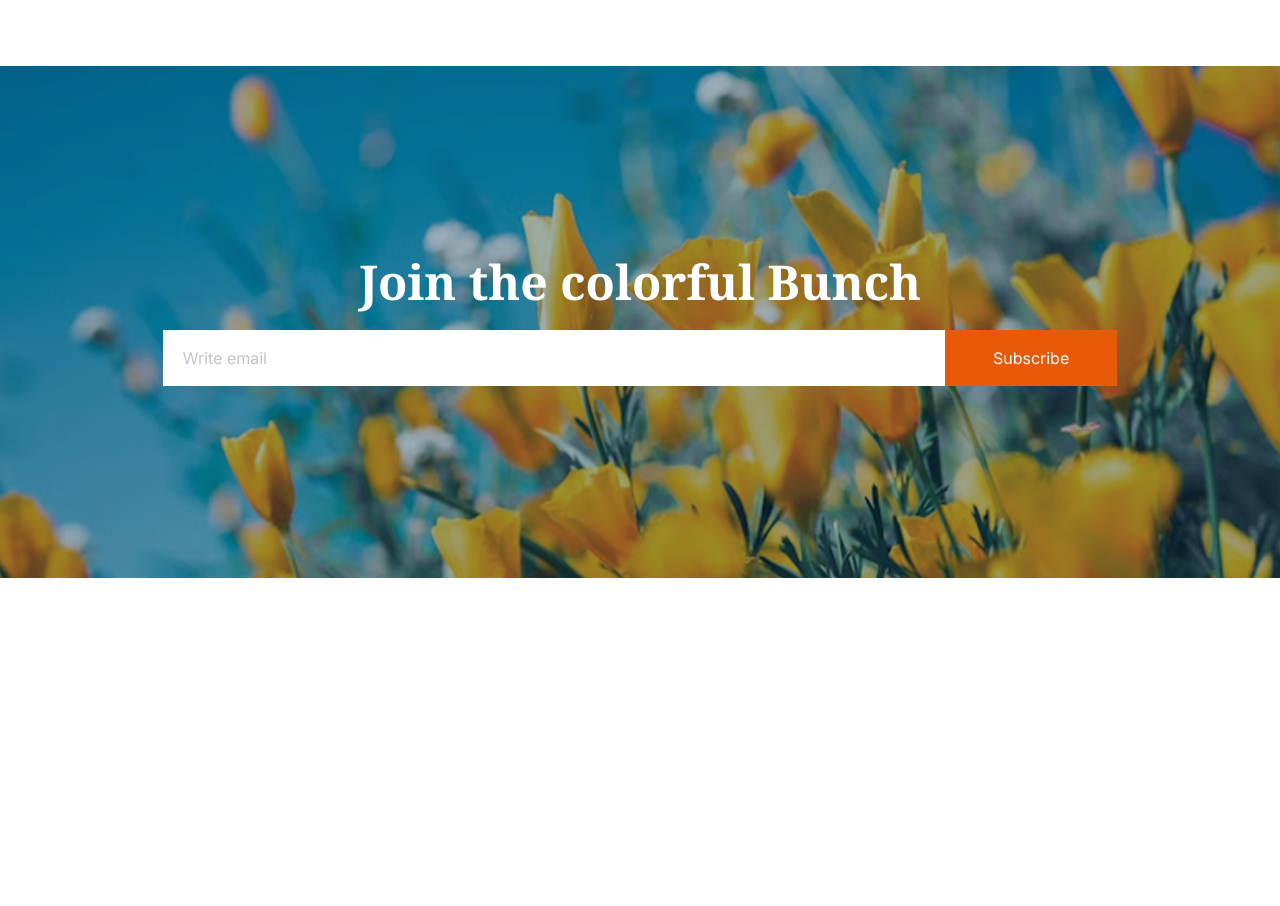
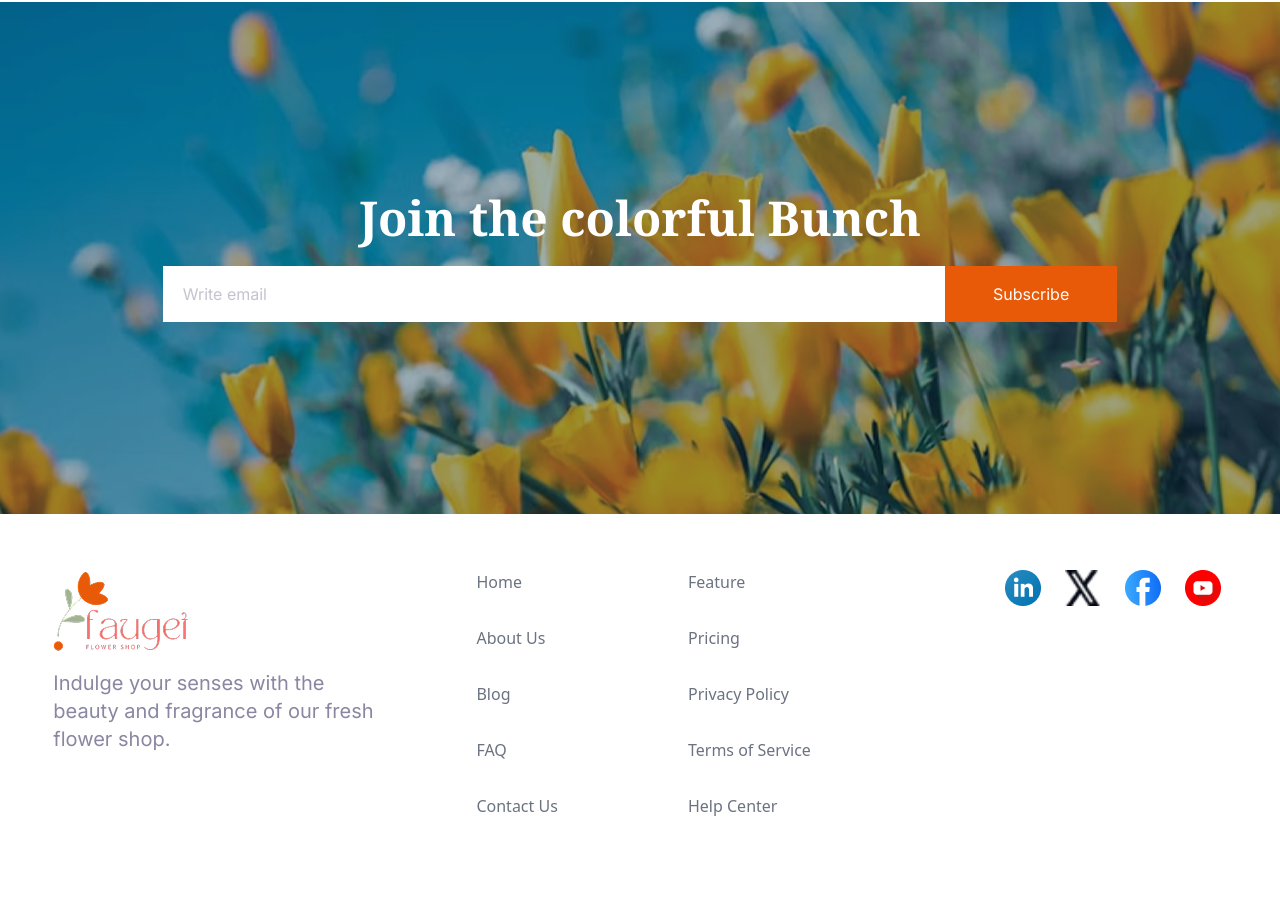
Before and after one commit to tanvirshekh-dev/Flower-Responsive-Website, a plain HTML site: page index.html in a window 1280 px wide. Shown: the part 3601-4507 px from the top of the page. Before the commit the page ends 4179 px from the top, so only its background shows below. Drawn offline with nearby package versions, Linux system fonts and the light colour scheme.

Commit message:
make footer section responsive

```diff
--- a/index.html
+++ b/index.html
@@ -272,7 +272,7 @@
       <!-- plants lover section start -->
       <section>
         <div
-          class="plants-lover-container flex flex-col md:flex-row justify-between w-11/12 mx-auto my-2 md:my-48 gap-2 md:gap-16"
+          class="plants-lover-container flex flex-col md:flex-row justify-between w-11/12 mx-auto my-2 md:my-40 gap-2 md:gap-16"
         >
           <div class="plants-lover-img w-full">
             <img
@@ -281,7 +281,7 @@
               alt="Flower store img"
             />
             <img
-              class="absolute top-480 left-90 w-1/4 hidden lg:block"
+              class="absolute top-475 left-90 w-3/12 hidden lg:block"
               src="./assets/trusted-badge.png"
               alt="trusted badge"
             />
@@ -324,7 +324,7 @@
       <!-- latest deal section start -->
       <section>
         <div class="latest-deal-container w-11/12 mx-auto">
-          <h2 class="deals-title noto-serif-tittle text-center">
+          <h2 class="deals-title noto-serif-tittle text-center pt-12 sm:pt-0">
             <span class="primary-color">Latest</span> Deals
           </h2>
           <p
@@ -352,13 +352,13 @@
             </div>
 
             <div
-              class="deals-img-items bg-[url(./assets/deal-zabo.png)] bg-no-repeat bg-cover bg-center px-11 py-16 grid justify-center text-center sm:col-span-4 sm:row-span-2 rounded-2xl order-3 sm:order-0"
+              class="deals-img-items bg-[url(./assets/deal-zabo.png)] bg-no-repeat bg-cover bg-center px-11 py-16 grid justify-center text-center sm:col-span-4 sm:row-span-2 rounded-2xl order-3 sm:order-0 bg-[rgba(0, 0, 0, 0.4)]"
             >
               <div class="deals-img-content flex flex-col justify-center">
                 <h2 class="deals-img-title text-white noto-serif-bold text-4xl">
                   25% Off | Zabo Plant
                 </h2>
-                <a href="#" class="underline text-white inter-semibold text-2xl"
+                <a href="#" class="underline text-white inter-semibold text-2xl pt-6"
                   >Shop Now</a
                 >
               </div>
@@ -408,6 +408,40 @@
       <!-- join section end -->
     </main>
 
-    <footer></footer>
+    <footer>
+      <div class="footer-container w-11/12 mx-auto sm:gap-24 grid grid-cols-1 md:grid-cols-12 py-14">
+        <div class="footer-items col-span-4">
+          <img src="./assets/logo.png" alt="">
+          <p class="footer-description inter-regular text-xl mt-4">Indulge your senses with the beauty and fragrance of our fresh flower shop. </p>
+        </div>
+
+        <div class="footer-list-item col-span-4 sm:col-span-2">
+          <ul>
+            <li class="text-[#6B7280] pb-8"><a href="#">Home</a></li>
+            <li class="text-[#6B7280] pb-8"><a href="#">About Us</a></li>
+            <li class="text-[#6B7280] pb-8"><a href="#">Blog</a></li>
+            <li class="text-[#6B7280] pb-8"><a href="#">FAQ</a></li>
+            <li class="text-[#6B7280] pb-8"><a href="#">Contact Us</a></li>
+          </ul>
+        </div>
+
+        <div class="footer-list-item col-span-4 sm:col-span-3">
+          <ul>
+            <li class="text-[#6B7280] pb-8"><a href="#">Feature</a></li>
+            <li class="text-[#6B7280] pb-8"><a href="#">Pricing</a></li>
+            <li class="text-[#6B7280] pb-8"><a href="#">Privacy Policy</a></li>
+            <li class="text-[#6B7280] pb-8"><a href="#">Terms of Service</a></li>
+            <li class="text-[#6B7280] pb-8"><a href="#">Help Center</a></li>
+          </ul>
+        </div>
+
+        <div class="footer-icon flex gap-6 col-span-3">
+          <img class="w-9 h-9" src="./assets/icon-linkedin.png" alt="Linkedin">
+          <img class="w-9 h-9" src="./assets/icon-twitter.png" alt="Twitter">
+          <img class="w-9 h-9" src="./assets/icon-facebook.png" alt="Facebook">
+          <img class="w-9 h-9" src="./assets/icon-youtube.png" alt="Youtube">
+        </div>
+      </div>
+    </footer>
   </body>
 </html>
```
Also changed, not shown: styles/style.css (line endings or trailing spaces).
